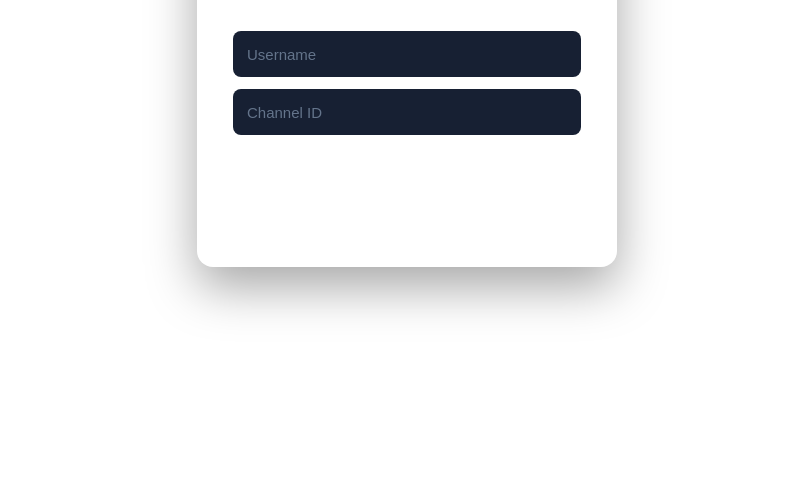
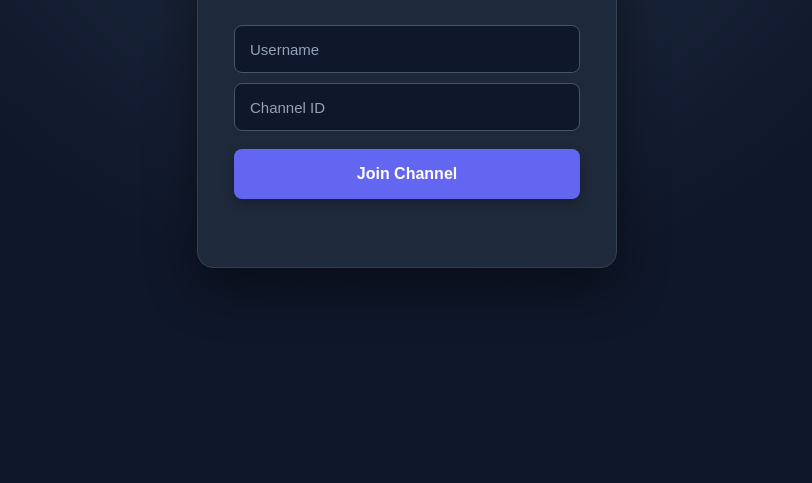
Before and after one commit to ohx1-dev-team/voiceover, a website: page index.html in a window 1280 px wide. Shown: the part 317-800 px from the top of the page, without its empty margins (233-1045 px from the left). Drawn offline with nearby package versions, Linux system fonts and the light colour scheme; no server answers.

Commit message:
revamped css

```diff
--- a/styles.css
+++ b/styles.css
@@ -1,18 +1,26 @@
-
-css
 
 :root {
     --bg-color: #0f172a;
     --panel-color: #1e293b;
     --panel-hover: #263449;
+
     --accent-color: #6366f1;
-  --accent-hover: #4f46e5;
-  --self-color: #1de064;
-  --text-color: #f1f5f9;
-  --muted-text: #94a3b8;
+    --accent-hover: #818cf8;
+
+    --text-color: #f8fafc;
+    --muted-text: #cbd5e1;
+
+    --input-bg: #0f172a;
+    --input-border: #475569;
+
     --border-color: #334155;
-  --danger-color: #ef4444;
+    --danger-color: #f87171;
 }
+
+
+/* =========================================================
+   GLOBAL
+   ========================================================= */
 
 * {
     box-sizing: border-box;
@@ -22,17 +30,15 @@ html,
 body {
     margin: 0;
     padding: 0;
+
     width: 100%;
     height: 100%;
+
     font-family: Arial, Helvetica, sans-serif;
+
     background: var(--bg-color);
     color: var(--text-color);
 }
-
-
-/* ========================================
-   GENERAL
-======================================== */
 
 button,
 input {
@@ -42,6 +48,7 @@ input {
 button {
     border: none;
     cursor: pointer;
+
     transition:
         background-color 0.15s ease,
         transform 0.1s ease,
@@ -57,9 +64,9 @@ button:active {
 }
 
 
-/* ========================================
+/* =========================================================
    JOIN SCREEN
-======================================== */
+   ========================================================= */
 
 #join-screen {
     width: 100%;
@@ -69,99 +76,161 @@ button:active {
     justify-content: center;
     align-items: center;
 
+    padding: 20px;
+
     background:
         radial-gradient(
             circle at top,
-      #1e293b 0%,
-      var(--bg-color) 55%
+            #263449 0%,
+            #0f172a 60%
         );
 }
 
+
+/* =========================================================
+   JOIN CARD
+   ========================================================= */
+
 .card {
-  width: min(420px, calc(100% - 32px));
+    width: min(420px, 100%);
+
     padding: 36px;
 
     background: var(--panel-color);
+
     border: 1px solid var(--border-color);
     border-radius: 16px;
 
     box-shadow:
-    0 20px 50px rgba(0, 0, 0, 0.35);
+        0 20px 50px rgba(0, 0, 0, 0.45);
 
     text-align: center;
 }
 
 .card h1 {
     margin: 0;
+
+    color: #ffffff;
+
     font-size: 32px;
     font-weight: 700;
 }
 
 .subtitle {
     margin: 8px 0 28px;
+
     color: var(--muted-text);
+
     font-size: 15px;
 }
 
+
+/* =========================================================
+   INPUTS
+   ========================================================= */
+
 .card input {
+    display: block;
+
     width: 100%;
-  height: 46px;
+    height: 48px;
 
-  margin: 6px 0;
+    margin: 10px 0;
 
-  padding: 0 14px;
+    padding: 0 15px;
 
-  border: 1px solid var(--border-color);
+    background: var(--input-bg);
+
+    color: #ffffff;
+
+    border: 1px solid var(--input-border);
     border-radius: 8px;
 
-  background: #172033;
-  color: var(--text-color);
+    outline: none;
 
-  outline: none;
     font-size: 15px;
+    font-weight: 500;
 
-  transition: border-color 0.15s ease;
+    transition:
+        border-color 0.15s ease,
+        box-shadow 0.15s ease;
 }
 
+
+/* Placeholder text */
+
 .card input::placeholder {
-  color: #64748b;
+    color: #94a3b8;
+    opacity: 1;
 }
+
+
+/* When typing */
 
 .card input:focus {
     border-color: var(--accent-color);
+
+    box-shadow:
+        0 0 0 2px rgba(99, 102, 241, 0.25);
 }
 
+
+/* =========================================================
+   JOIN BUTTON
+   ========================================================= */
+
 #join-button {
+    display: block;
+
     width: 100%;
-  height: 46px;
+    height: 50px;
 
-  margin-top: 14px;
+    margin-top: 18px;
+
+    background: var(--accent-color);
+
+    color: #ffffff;
 
     border-radius: 8px;
 
-  background: var(--accent-color);
-  color: white;
+    font-size: 16px;
+    font-weight: 700;
 
-  font-size: 15px;
-  font-weight: 600;
+    box-shadow:
+        0 4px 12px rgba(0, 0, 0, 0.25);
 }
 
 #join-button:hover {
     background: var(--accent-hover);
+
+    box-shadow:
+        0 6px 16px rgba(0, 0, 0, 0.3);
 }
 
+#join-button:active {
+    background: #4f46e5;
+}
+
+
+/* =========================================================
+   ERROR
+   ========================================================= */
+
 #error {
-  min-height: 18px;
+    min-height: 20px;
+
     margin: 12px 0 0;
 
     color: var(--danger-color);
+
     font-size: 14px;
+    font-weight: 500;
 }
 
 
-/* ========================================
+/* =========================================================
    VOICE SCREEN
-======================================== */
+   ========================================================= */
 
 #voice-screen {
     width: 100%;
@@ -174,9 +243,9 @@ button:active {
 }
 
 
-/* ========================================
+/* =========================================================
    HEADER
-======================================== */
+   ========================================================= */
 
 header {
     min-height: 72px;
@@ -188,34 +257,46 @@ header {
     align-items: center;
 
     background: var(--panel-color);
+
     border-bottom: 1px solid var(--border-color);
 }
 
 header h2 {
     margin: 0 0 4px;
 
+    color: #ffffff;
+
     font-size: 20px;
 }
 
 header span {
     color: var(--muted-text);
+
     font-size: 13px;
 }
 
 header strong {
-  color: var(--text-color);
+    color: #ffffff;
+
     font-weight: 600;
 }
 
+
+/* =========================================================
+   LEAVE BUTTON
+   ========================================================= */
+
 #leave-button {
-  padding: 9px 15px;
+    padding: 10px 16px;
+
+    background: #3a2025;
+
+    color: #fecaca;
 
     border-radius: 7px;
 
-  background: #3a2025;
-  color: #fca5a5;
-
     font-size: 14px;
+    font-weight: 600;
 }
 
 #leave-button:hover {
@@ -223,9 +304,9 @@ header strong {
 }
 
 
-/* ========================================
-   MAIN / CHANNEL
-======================================== */
+/* =========================================================
+   MAIN
+   ========================================================= */
 
 main {
     flex: 1;
@@ -240,6 +321,7 @@ main {
 .channel {
     width: 100%;
     max-width: 600px;
+
     margin: 0 auto;
 }
 
@@ -252,23 +334,24 @@ main {
     font-weight: 700;
 
     text-transform: uppercase;
+
     letter-spacing: 0.8px;
 }
 
 
-/* ========================================
+/* =========================================================
    USER LIST
-======================================== */
+   ========================================================= */
 
 #user-list {
     display: flex;
     flex-direction: column;
+
     gap: 3px;
 }
 
 .user {
     width: 100%;
-
     min-height: 48px;
 
     padding: 10px 13px;
@@ -278,12 +361,9 @@ main {
 
     border-radius: 8px;
 
-  color: var(--text-color);
+    color: #ffffff;
 
     font-size: 15px;
-
-  transition:
-    background-color 0.15s ease;
 }
 
 .user:hover {
@@ -305,9 +385,9 @@ main {
 }
 
 
-/* ========================================
-   CONTROLS
-======================================== */
+/* =========================================================
+   FOOTER
+   ========================================================= */
 
 footer {
     min-height: 72px;
@@ -317,21 +397,24 @@ footer {
     display: flex;
     justify-content: center;
     align-items: center;
+
     gap: 10px;
 
     background: var(--panel-color);
+
     border-top: 1px solid var(--border-color);
 }
 
 footer button {
     min-width: 115px;
 
-  padding: 10px 16px;
+    padding: 11px 16px;
+
+    background: #293548;
+
+    color: #ffffff;
 
     border-radius: 8px;
-
-  background: #293548;
-  color: var(--text-color);
 
     font-size: 14px;
     font-weight: 600;
@@ -347,18 +430,18 @@ footer button:hover {
 }
 
 
-/* ========================================
+/* =========================================================
    AUDIO
-======================================== */
+   ========================================================= */
 
 #audio-container {
     display: none;
 }
 
 
-/* ========================================
+/* =========================================================
    SCROLLBAR
-======================================== */
+   ========================================================= */
 
 main::-webkit-scrollbar {
     width: 8px;
@@ -370,6 +453,7 @@ main::-webkit-scrollbar-track {
 
 main::-webkit-scrollbar-thumb {
     background: var(--border-color);
+
     border-radius: 10px;
 }
 
@@ -378,9 +462,9 @@ main::-webkit-scrollbar-thumb:hover {
 }
 
 
-/* ========================================
+/* =========================================================
    MOBILE
-======================================== */
+   ========================================================= */
 
 @media (max-width: 600px) {
 
```
Lines whose indentation alone changed are shown as unchanged.
